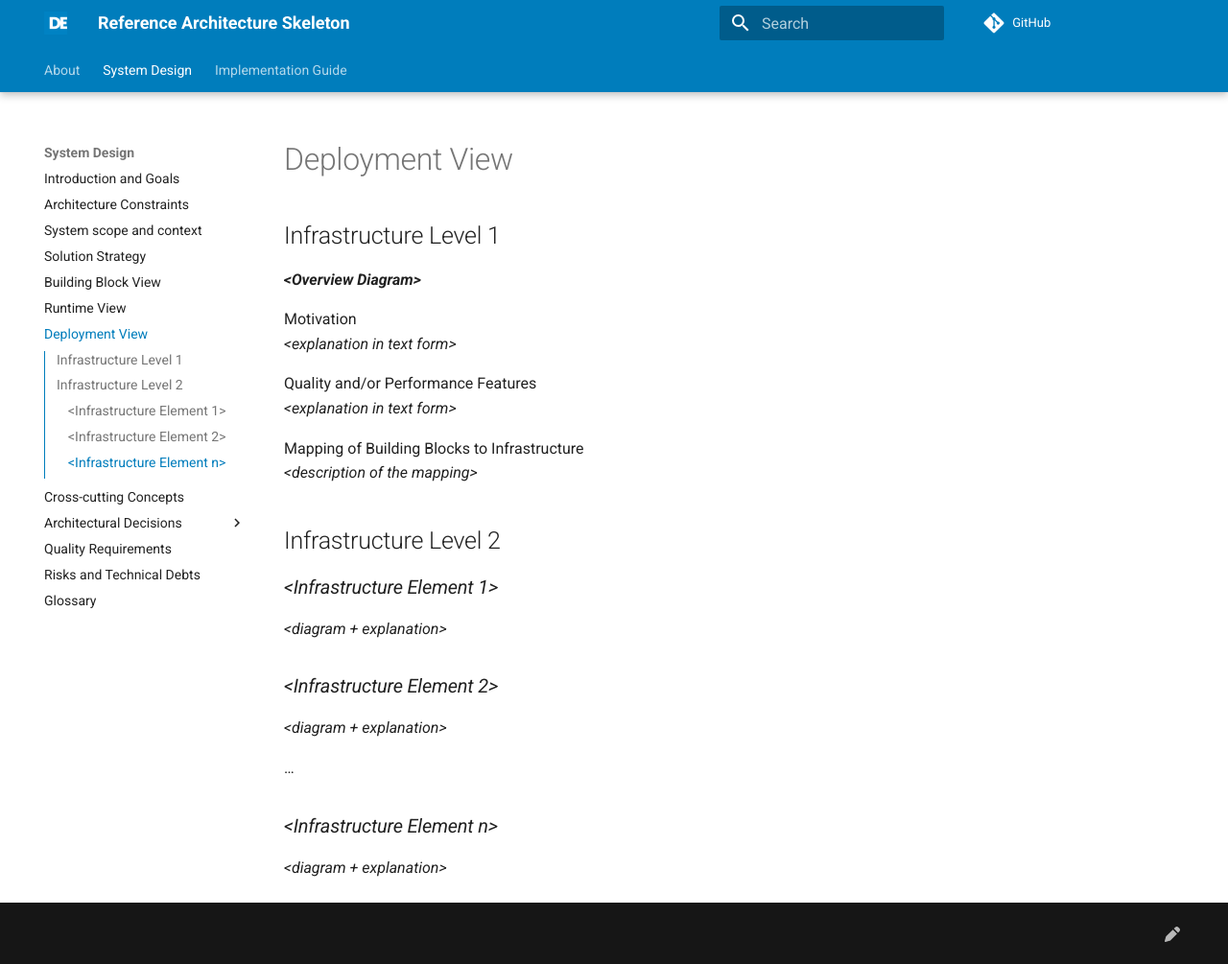
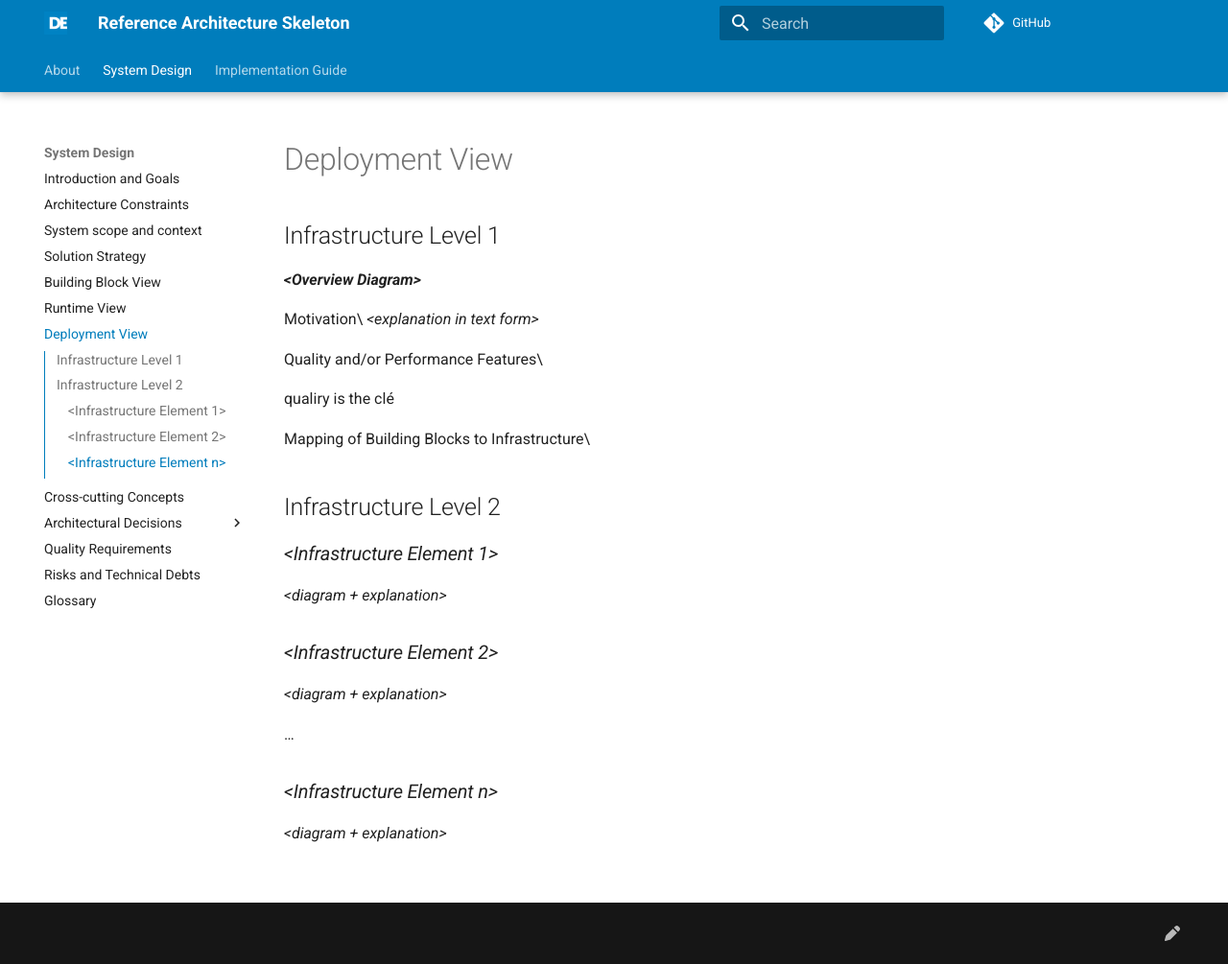
Before and after one commit to clap-demo/refarch-001, an MkDocs documentation site: the page built from docs/system-design/07_deployment_view.md, in a window 1280 px wide and 1005 px high. Shown: the whole window at 96% size. Built offline with MkDocs 1.6.1 and Material for MkDocs 9.7.7, drawn with Linux system fonts in a browser that asks for light colours; comment, search, counter and statistics services are not loaded; the version menu is left out.

Commit message:
docs(System Design): update 07_deployment_view (#20)
* docs(System Design): update 07_deployment_view

* Update 07_deployment_view.md

```diff
--- a/docs/system-design/07_deployment_view.md
+++ b/docs/system-design/07_deployment_view.md
@@ -1,21 +1,20 @@
 ---
 title: Deployment View
 ---
-
-# Deployment View
 
 ## Infrastructure Level 1
 
 ***&lt;Overview Diagram&gt;***
 
-Motivation
+Motivation\
 *&lt;explanation in text form&gt;*
 
-Quality and/or Performance Features
-*&lt;explanation in text form&gt;*
+Quality and/or Performance Features\
 
-Mapping of Building Blocks to Infrastructure
-*&lt;description of the mapping&gt;*
+qualiry is the clé
+
+Mapping of Building Blocks to Infrastructure\
+
 
 ## Infrastructure Level 2
 
```
